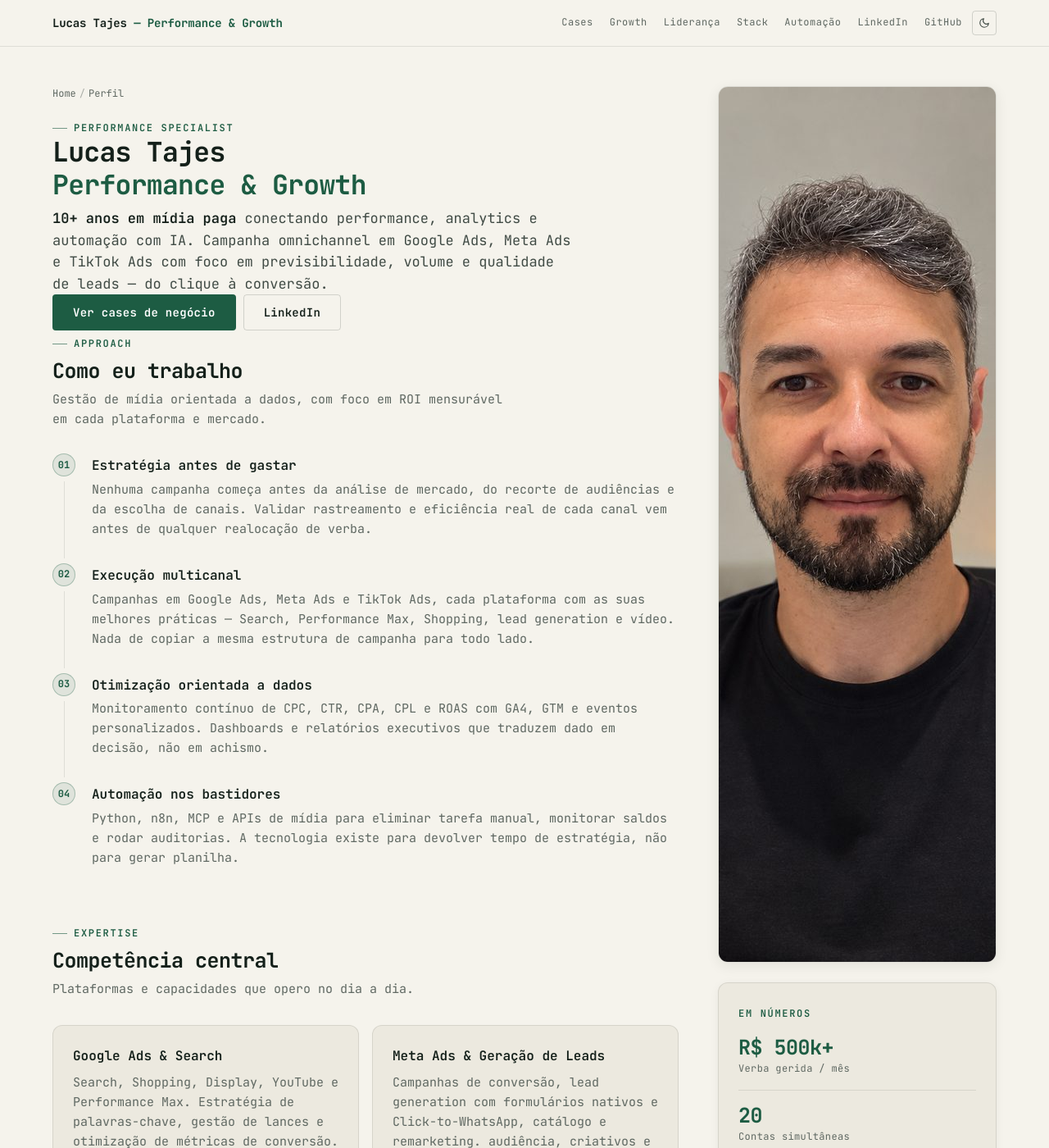
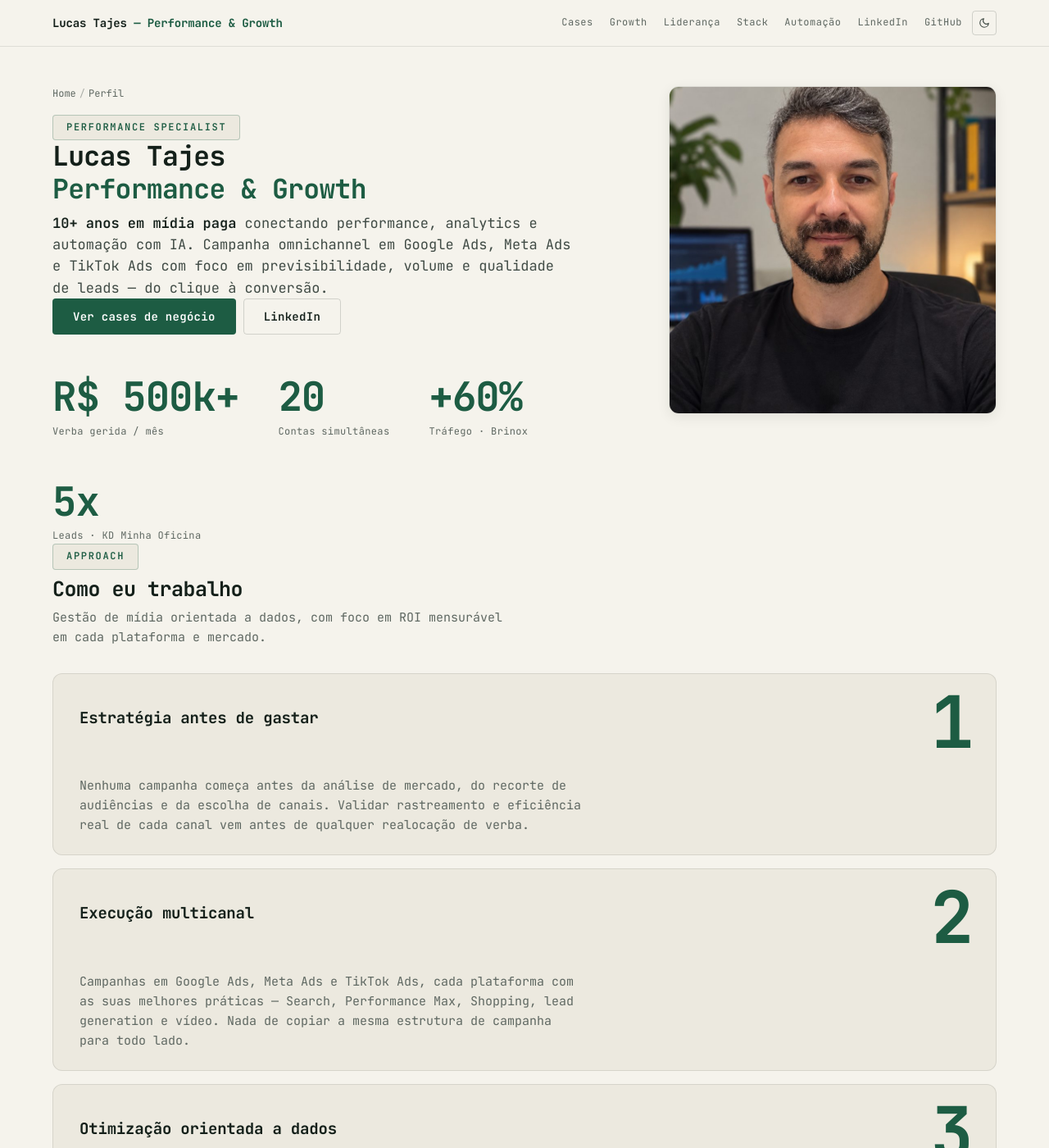
Before and after one commit to lucasmtajes-lgtm/Portfolio, a Jekyll site: the page built from index.md, in a window 1280 px wide and 1400 px high. Shown: the whole window at 82% size. Built offline with Jekyll 4.4.1, drawn with Linux system fonts in a browser that asks for light colours; some of the changed text lies outside the part shown.

Commit message:
fix: profile photo aspect ratio and hero layout, approach cards with oversized numerals
- Fix: profile photo rendered 340x1067 instead of 340x425; the HTML height attribute was a definite height so aspect-ratio was ignored. Added height: auto.
- Hero is now a two-column grid (text | photo) at full page width, matching the reference layout instead of a 340px sidebar
- Stats moved from the sidebar into a horizontal row under the hero CTAs
- Photo no longer sticks on scroll
- Approach items are now full-width cards with an oversized green numeral on the right, replacing the small circled numbers and connector line
- Eyebrow labels are now bordered chips instead of a leading dash
- Sidebar reduced to contact + navigation cards

```diff
--- a/_layouts/default.html
+++ b/_layouts/default.html
@@ -49,37 +49,9 @@
           {{ content }}
         </div>
         <aside class="sidebar">
-          {% if page.hide_photo != true %}
-          <div class="profile-photo">
-            <img src="{{ '/assets/images/lucas-tajes.jpg' | relative_url }}" alt="Retrato profissional de Lucas Tajes" width="800" height="1067">
-          </div>
-          {% endif %}
-
-          <div class="sidebar-card">
-            <span class="eyebrow plain">Em números</span>
-            <div class="stat-row" style="margin-top: var(--space-md);">
-              <div class="stat">
-                <div class="stat-value">R$ 500k+</div>
-                <div class="stat-label">Verba gerida / mês</div>
-              </div>
-              <div class="stat">
-                <div class="stat-value">20</div>
-                <div class="stat-label">Contas simultâneas</div>
-              </div>
-              <div class="stat">
-                <div class="stat-value">+60%</div>
-                <div class="stat-label">Tráfego · Brinox</div>
-              </div>
-              <div class="stat">
-                <div class="stat-value">5x</div>
-                <div class="stat-label">Leads · KD Minha Oficina</div>
-              </div>
-            </div>
-          </div>
-
           <div class="sidebar-card">
             <span class="eyebrow plain">Contato</span>
-            <p style="font-size: var(--fs-ui); color: var(--text-muted); margin-top: var(--space-sm);">
+            <p style="font-size: var(--fs-ui); color: var(--text-muted); margin-top: var(--space-md);">
               Brasil · Remoto<br>
               lucas.m.tajes@gmail.com<br>
               (41) 99717-6070
@@ -88,6 +60,17 @@
               <a href="https://www.linkedin.com/in/lucas-tajes/" target="_blank" rel="noopener" class="btn btn-primary btn-sm">LinkedIn</a>
               <a href="https://github.com/lucasmtajes-lgtm" target="_blank" rel="noopener" class="btn btn-secondary btn-sm">GitHub</a>
             </div>
+          </div>
+
+          <div class="sidebar-card">
+            <span class="eyebrow plain">Navegação</span>
+            <p style="margin-top: var(--space-md); display: grid; gap: var(--space-sm);">
+              <a href="{{ '/cases/' | relative_url }}">Cases de negócio</a>
+              <a href="{{ '/growth/' | relative_url }}">Growth</a>
+              <a href="{{ '/leadership/' | relative_url }}">Liderança</a>
+              <a href="{{ '/tech-stack/' | relative_url }}">Stack</a>
+              <a href="{{ '/automation/' | relative_url }}">Automação</a>
+            </p>
           </div>
         </aside>
       </div>
--- a/assets/css/main.css
+++ b/assets/css/main.css
@@ -169,7 +169,17 @@ img { max-width: 100%; display: block; }
 
 /* ---------- Photo ---------- */
 .profile-photo { border-radius: var(--radius-lg); overflow: hidden; border: 1px solid var(--border); box-shadow: var(--shadow-md); }
-.profile-photo img { width: 100%; aspect-ratio: 4 / 5; object-fit: cover; }
+.profile-photo img { width: 100%; height: auto; aspect-ratio: 1 / 1; object-fit: cover; display: block; }
+
+/* ---------- Hero grid (text | photo) ---------- */
+.hero-grid { display: grid; grid-template-columns: minmax(0, 1fr) 400px; gap: var(--space-2xl); align-items: start; }
+.hero-grid .profile-photo { max-width: 400px; }
+
+/* ---------- Hero stats (horizontal row) ---------- */
+.hero-stats { display: flex; gap: var(--space-2xl); flex-wrap: wrap; margin-top: var(--space-2xl); }
+.hero-stats .stat { border-top: none; padding-top: 0; }
+.hero-stats .stat-value { font-size: var(--fs-display); }
+.hero-stats .stat-label { margin-top: var(--space-xs); }
 
 /* ---------- Stats ---------- */
 .stat-row { display: grid; gap: var(--space-md); }
@@ -185,12 +195,12 @@ img { max-width: 100%; display: block; }
 
 /* ---------- Typography ---------- */
 .eyebrow {
-  display: inline-flex; align-items: center; gap: var(--space-sm);
+  display: inline-flex; align-items: center;
+  padding: 5px var(--space-md); border-radius: var(--radius-sm);
   font-size: var(--fs-caption); font-weight: 600; letter-spacing: 0.14em;
   text-transform: uppercase; color: var(--accent);
+  background: var(--bg-card); border: 1px solid var(--accent-chip-border);
 }
-.eyebrow::before { content: ""; width: 18px; height: 1px; background: currentColor; opacity: 0.6; }
-.eyebrow.plain::before { display: none; }
 
 .breadcrumb { font-size: var(--fs-caption); color: var(--text-muted); margin-bottom: var(--space-md); }
 .breadcrumb a { color: var(--text-muted); text-decoration: none; }
@@ -229,29 +239,27 @@ img { max-width: 100%; display: block; }
 .btn-secondary:hover { color: var(--accent); border-color: var(--accent); background: var(--accent-soft); }
 .btn-sm { padding: var(--space-sm) var(--space-md); font-size: var(--fs-caption); }
 
-/* ---------- Approach (numbered list with connector) ---------- */
+/* ---------- Approach (full-width cards with oversized numeral) ---------- */
 .approach { list-style: none; counter-reset: step; }
 .approach li {
-  counter-increment: step; position: relative;
-  padding: 0 0 var(--space-xl) 48px;
+  counter-increment: step;
+  display: grid; grid-template-columns: minmax(0, 1fr) auto;
+  align-items: center; gap: var(--space-xl);
+  background: var(--bg-card); border: 1px solid var(--border);
+  border-radius: var(--radius-lg); padding: var(--space-lg) var(--space-xl);
+  margin-bottom: var(--space-md);
+  transition: border-color var(--transition);
 }
-.approach li:last-child { padding-bottom: 0; }
+.approach li:last-child { margin-bottom: 0; }
+.approach li:hover { border-color: var(--accent-soft-border); }
 .approach li::before {
-  content: counter(step, decimal-leading-zero);
-  position: absolute; left: 0; top: -2px;
-  width: 28px; height: 28px; border-radius: 50%;
-  display: flex; align-items: center; justify-content: center;
-  font-size: var(--fs-caption); font-weight: 700;
-  background: var(--accent-soft); color: var(--accent);
-  border: 1px solid var(--accent-soft-border);
+  content: counter(step); grid-column: 2; grid-row: 1;
+  font-size: 88px; font-weight: 700; line-height: 0.78;
+  letter-spacing: -0.06em; color: var(--accent);
 }
-.approach li::after {
-  content: ""; position: absolute; left: 14px; top: 32px; bottom: 8px;
-  width: 1px; background: var(--border);
-}
-.approach li:last-child::after { display: none; }
-.approach h3 { font-size: var(--fs-h4); font-weight: 600; margin-bottom: var(--space-xs); }
-.approach p { font-size: var(--fs-body); color: var(--text-muted); }
+.approach li > * { grid-column: 1; }
+.approach h3 { font-size: var(--fs-h3); font-weight: 700; letter-spacing: -0.01em; margin-bottom: var(--space-sm); }
+.approach p { font-size: var(--fs-body); color: var(--text-muted); max-width: 68ch; }
 
 /* ---------- Expertise grid ---------- */
 .cards-grid { display: grid; grid-template-columns: repeat(auto-fit, minmax(260px, 1fr)); gap: var(--space-md); }
@@ -414,6 +422,8 @@ td { color: var(--text-muted); }
 @media (max-width: 1040px) {
   .page-content > .wrapper > .layout { grid-template-columns: 1fr; }
   .sidebar { position: static; grid-template-columns: repeat(auto-fit, minmax(260px, 1fr)); }
+  .hero-grid { grid-template-columns: 1fr; gap: var(--space-xl); }
+  .hero-grid .profile-photo { max-width: 320px; }
 }
 @media (max-width: 720px) {
   .wrapper { padding: 0 var(--space-md); }
@@ -426,4 +436,7 @@ td { color: var(--text-muted); }
   .approach li::after { left: 10px; }
   .approach li::before { width: 22px; height: 22px; font-size: 10px; }
   .timeline li { padding-left: var(--space-xl); }
+  .hero-stats { gap: var(--space-xl); }
+  .approach li { grid-template-columns: 1fr; gap: var(--space-sm); padding: var(--space-lg); }
+  .approach li::before { font-size: 56px; }
 }
--- a/index.md
+++ b/index.md
@@ -1,20 +1,48 @@
 ---
 layout: default
+sidebar: false
 ---
 
-<p class="breadcrumb"><a href="{{ '/' | relative_url }}">Home</a><span>/</span>Perfil</p>
+<div class="hero-grid">
+  <div>
+    <p class="breadcrumb"><a href="{{ '/' | relative_url }}">Home</a><span>/</span>Perfil</p>
 
-<span class="eyebrow">Performance Specialist</span>
-<h1 class="page-title">Lucas Tajes<br><em>Performance &amp; Growth</em></h1>
-<p class="page-subtitle">
-  <strong>10+ anos em mídia paga</strong> conectando performance, analytics e automação com IA.
-  Campanha omnichannel em Google Ads, Meta Ads e TikTok Ads com foco em previsibilidade,
-  volume e qualidade de leads — do clique à conversão.
-</p>
+    <span class="eyebrow">Performance Specialist</span>
+    <h1 class="page-title">Lucas Tajes<br><em>Performance &amp; Growth</em></h1>
+    <p class="page-subtitle">
+      <strong>10+ anos em mídia paga</strong> conectando performance, analytics e automação com IA.
+      Campanha omnichannel em Google Ads, Meta Ads e TikTok Ads com foco em previsibilidade,
+      volume e qualidade de leads — do clique à conversão.
+    </p>
 
-<div class="cta-group">
-  <a href="{{ '/cases/' | relative_url }}" class="btn btn-primary">Ver cases de negócio</a>
-  <a href="https://www.linkedin.com/in/lucas-tajes/" target="_blank" rel="noopener" class="btn btn-secondary">LinkedIn</a>
+    <div class="cta-group">
+      <a href="{{ '/cases/' | relative_url }}" class="btn btn-primary">Ver cases de negócio</a>
+      <a href="https://www.linkedin.com/in/lucas-tajes/" target="_blank" rel="noopener" class="btn btn-secondary">LinkedIn</a>
+    </div>
+
+    <div class="hero-stats">
+      <div class="stat">
+        <div class="stat-value">R$ 500k+</div>
+        <div class="stat-label">Verba gerida / mês</div>
+      </div>
+      <div class="stat">
+        <div class="stat-value">20</div>
+        <div class="stat-label">Contas simultâneas</div>
+      </div>
+      <div class="stat">
+        <div class="stat-value">+60%</div>
+        <div class="stat-label">Tráfego · Brinox</div>
+      </div>
+      <div class="stat">
+        <div class="stat-value">5x</div>
+        <div class="stat-label">Leads · KD Minha Oficina</div>
+      </div>
+    </div>
+  </div>
+
+  <div class="profile-photo">
+    <img src="{{ '/assets/images/lucas-tajes.jpg' | relative_url }}" alt="Retrato profissional de Lucas Tajes" width="800" height="1067">
+  </div>
 </div>
 
 <section class="section">
```
